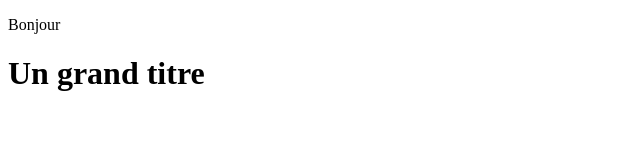
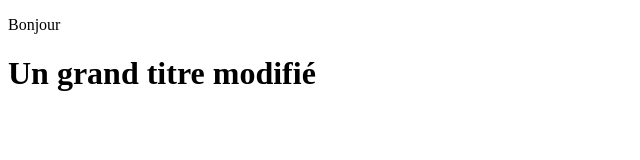
Before and after one commit to AntonMariadas/d-suite, a plain HTML site: page index.html in a window 1280 px wide. Shown: the whole page, without its empty margins (0-640 px from the left). Drawn offline with Linux system fonts and the light colour scheme.

Commit message:
modification du titre

```diff
--- a/index.html
+++ b/index.html
@@ -8,6 +8,6 @@
     </head>
     <body>
         <p>Bonjour</p>
-        <h1>Un grand titre</h1>
+        <h1>Un grand titre modifié</h1>
     </body>
 </html>
```
